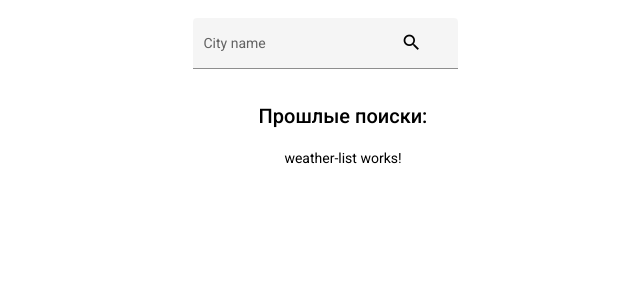
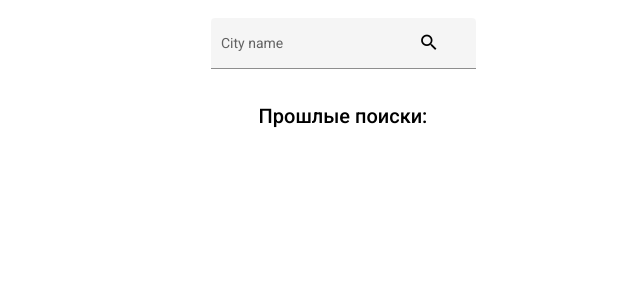
Before and after one commit to aliveairush/weather-app, an Angular app: page / in a window 1280 px wide. Shown: the top 300 px of the page, without its empty margins (297-937 px from the left). Built offline with nearby package versions, Linux system fonts and the light colour scheme.

Commit message:
Virtual scroll for previos searches

```diff
--- a/src/app/weather/data-access/weather.service.ts
+++ b/src/app/weather/data-access/weather.service.ts
@@ -17,7 +17,9 @@ export class WeatherService {
   public savedWeather = new Array<WeatherData>();
   public savedWeather$: BehaviorSubject<WeatherData[]> = new BehaviorSubject<WeatherData[]>(this.initDataFromLocalStorage());
 
-  constructor(private http: HttpClient, private localStorage: LocalStorageService) {}
+  constructor(private http: HttpClient, private localStorage: LocalStorageService) {
+    this.savedWeather = this.initDataFromLocalStorage();
+  }
 
   public initDataFromLocalStorage(): WeatherData[] {
     let savedData = this.localStorage.getItem(this.WEATHER_TOKEN);
--- a/src/app/weather/features/weather/weather.component.html
+++ b/src/app/weather/features/weather/weather.component.html
@@ -25,6 +25,7 @@
     <div class="mat-h2">Прошлые поиски:</div>
     <app-weather-list
       [weatherData]="(weatherService.savedWeather$ | async)!"
+      class="saved-weather-data__list"
     ></app-weather-list>
   </div>
 </main>
--- a/src/app/weather/features/weather/weather.component.sass
+++ b/src/app/weather/features/weather/weather.component.sass
@@ -5,8 +5,8 @@
   padding: 10px
 
 .weather-form
-    margin: auto
-    width: 300px
+    display: flex
+    justify-content: center
 
 .saved-weather-data
     margin-top: 12px
@@ -14,3 +14,6 @@
     justify-content: center
     align-items: center
     flex-direction: column
+
+    &__list
+      width: 100%
--- a/src/app/weather/ui/weather-card/weather-card.component.sass
+++ b/src/app/weather/ui/weather-card/weather-card.component.sass
@@ -2,6 +2,7 @@
     width: 500px
     height: 300px
     padding: 0
+    background #ebd9e9
 
 .image-container
     position: relative
--- a/src/app/weather/ui/weather-list/weather-list.component.html
+++ b/src/app/weather/ui/weather-list/weather-list.component.html
@@ -1,4 +1,20 @@
-<p>weather-list works!</p>
-<ul>
-  <li *ngFor="let data of weatherData">{{ data.city }}</li>
-</ul>
+<cdk-virtual-scroll-viewport
+  appendOnly
+  itemSize="3"
+  class="weather-list-viewport"
+>
+  <div *cdkVirtualFor="let item of weatherData" class="example-item">
+    <mat-card class="weather-card">
+      <mat-card-title-group>
+        <mat-card-title>{{ item.city }}</mat-card-title>
+        <mat-card-subtitle>TODO DATE</mat-card-subtitle>
+      </mat-card-title-group>
+      <mat-card-content>
+        <span> humidity: {{ item.humidity }}</span>
+        <span>temp: {{ item.temp }}</span>
+        <span>temp_max: {{ item.temp_max }}</span>
+        <span>temp_min: {{ item.temp_min }}</span>
+      </mat-card-content>
+    </mat-card>
+  </div>
+</cdk-virtual-scroll-viewport>
--- a/src/app/weather/ui/weather-list/weather-list.component.sass
+++ b/src/app/weather/ui/weather-list/weather-list.component.sass
@@ -0,0 +1,10 @@
+.weather-list-viewport
+    height: 300px
+
+.weather-card
+    background-color: #cfd8dc
+    margin-bottom: 4px
+
+mat-card-content
+    display: flex
+    justify-content: space-between
--- a/src/app/weather/ui/weather-list/weather-list.component.ts
+++ b/src/app/weather/ui/weather-list/weather-list.component.ts
@@ -1,11 +1,13 @@
 import { CommonModule } from '@angular/common';
-import { Component, Input } from '@angular/core';
+import { ChangeDetectionStrategy, Component, Input } from '@angular/core';
+import { MatCardModule } from '@angular/material/card';
 import WeatherData from '../../data-access/types/weather-data.type';
+import { ScrollingModule } from '@angular/cdk/scrolling';
 
 @Component({
   selector: 'app-weather-list[weatherData]',
   standalone: true,
-  imports: [CommonModule],
+  imports: [CommonModule, MatCardModule, ScrollingModule],
   templateUrl: './weather-list.component.html',
   styleUrls: ['./weather-list.component.sass'],
 })
--- a/src/styles.sass
+++ b/src/styles.sass
@@ -1 +1,3 @@
 /* You can add global styles to this file, and also import other style files */
+ul
+    list-style: none
```
